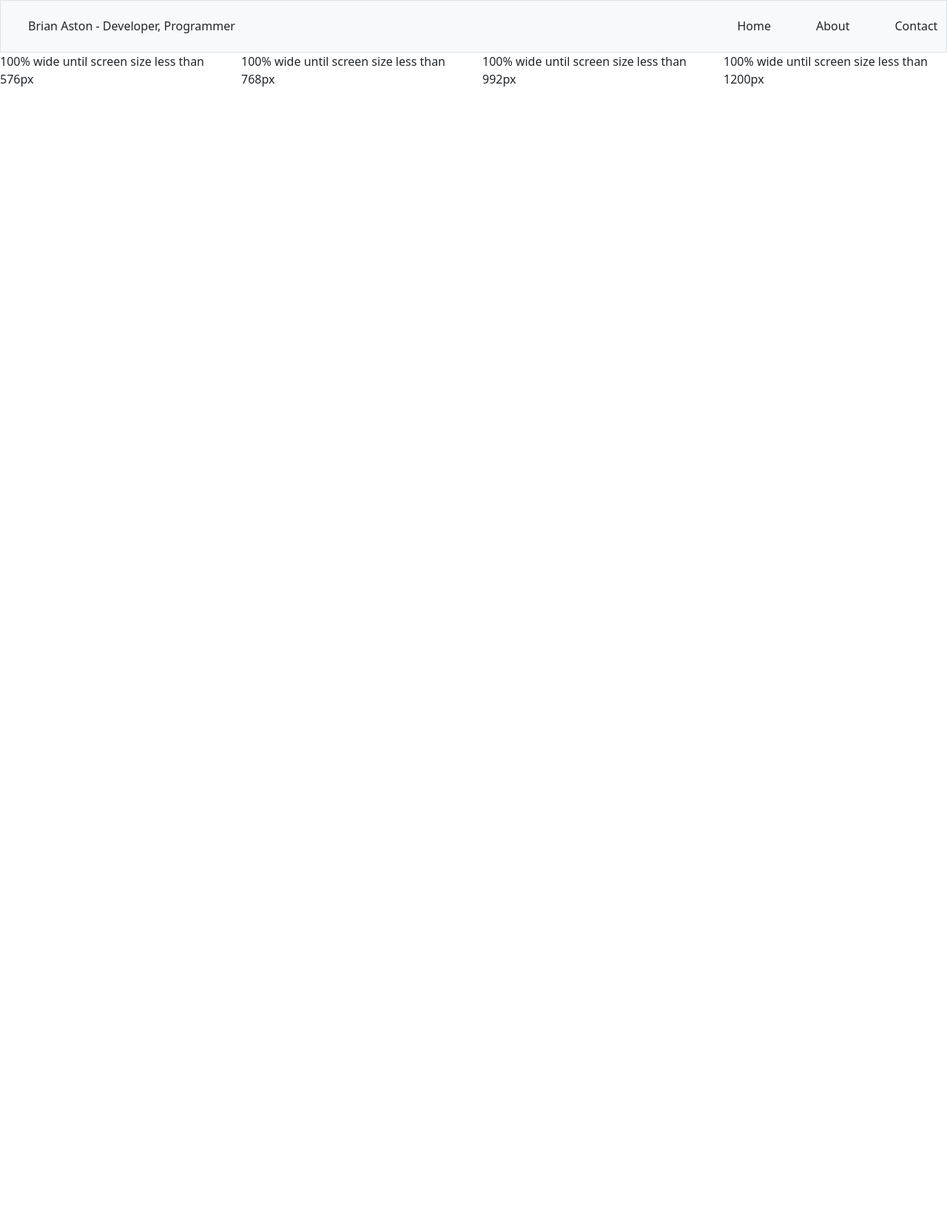
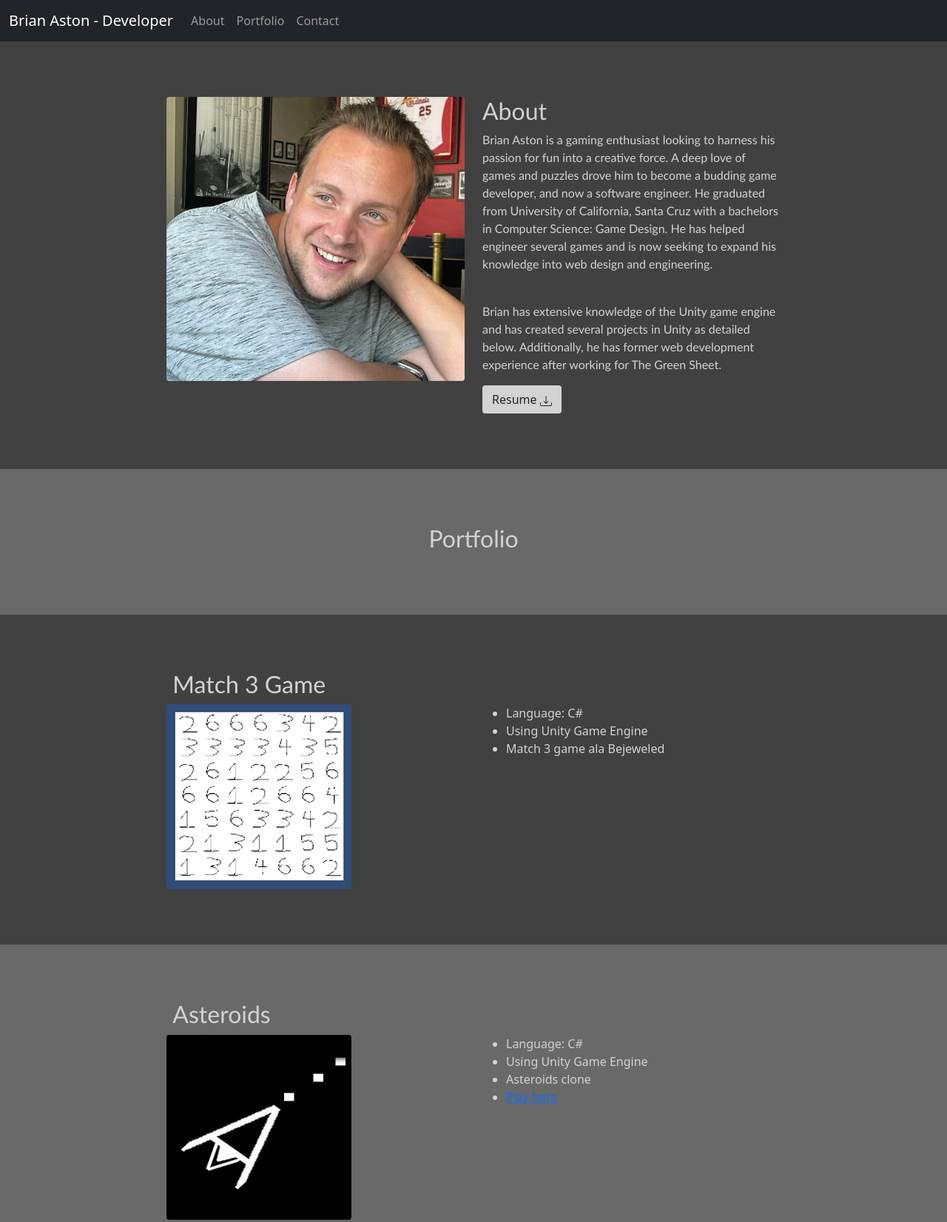
Before and after one commit to astonbdev/bastonweb, a plain HTML site: page index.html in a window 1280 px wide. Shown: the top 1652 px of the page at 74% size. Before the commit the page ends 800 px from the top, so only its background shows below. Drawn offline with nearby package versions, Linux system fonts and the light colour scheme.

Commit message:
v.01 of resume site

```diff
--- a/index.html
+++ b/index.html
@@ -1,3 +1,7 @@
+<!-- implement bootstrap navbar
+!add resume download
+add TODO javascript games
+!add contact section-->
 <!doctype html>
 <html lang="en">
   <head>
@@ -6,39 +10,146 @@
     <meta name="viewport" content="width=device-width, initial-scale=1">
 
     <!-- Bootstrap CSS -->
+
     <link href="https://cdn.jsdelivr.net/npm/bootstrap@5.1.3/dist/css/bootstrap.min.css" rel="stylesheet" integrity="sha384-1BmE4kWBq78iYhFldvKuhfTAU6auU8tT94WrHftjDbrCEXSU1oBoqyl2QvZ6jIW3" crossorigin="anonymous">
-    <link rel="stylesheet" href="nav.css">
+    <link rel="stylesheet" href="styling.css">
 
     <title>Brian Aston - Developer, Programmer</title>
   </head>
   <body>
-    <div class="container-fluid bg-light border">
-      <div class ="row">
-        <div class="col-md-9 align-top">
-          <h1>Brian Aston - Developer, Programmer</h1>
+    <!--NAVBAR-->
+    <!--
+      much of this code is derived from example 1 @
+      https://getbootstrap.com/docs/5.0/components/navbar/
+      need to review css classes to understand all of the mechanics at work here-->
+
+    <nav class="navbar navbar-expand-md sticky-top bg-dark navbar-dark">
+      <div class="container-fluid">
+        <a href="#" class="navbar-brand">Brian Aston - Developer</a>
+        <button class="navbar-toggler" type="button" data-bs-toggle="collapse" data-bs-target="#navbarSupportedContent" aria-controls="navbarSupportedContent" aria-expanded="false" aria-label="Toggle navigation">
+          <span class="navbar-toggler-icon"></span>
+        </button>
+        <div class="collapse navbar-collapse" id="navbarSupportedContent">
+          <ul class="navbar-nav me-auto mb-2 mb-lg-0">
+            <li class="nav-item">
+              <a href="#about" class="nav-link">About</a>
+            </li>
+            <li class="nav-item">
+              <a href="#portfolio" class="nav-link">Portfolio</a>
+            </li>
+            <li class="nav-item">
+              <a href="#contact" class="nav-link">Contact</a>
+            </li>
+          </ul>
         </div>
-        <div class = "col-md-1">
-          <h1>Home</h1>
+      </div>
+    </nav>
+    <!----- ABOUT CONTAINER-->
+    <span id="about"></span>
+      <div class="container-fluid dark-back">
+        <div class="row content justify-content-center">
+          <div class="col-md-4">
+            <img src="images/profile.png" class="rounded img-fluid height:50%">
+          </div>
+          <div class="col-md-4 justify-content-center">
+            <h1 class="hd justify-content-center">About</h1>
+              <p class="para">Brian Aston is a gaming enthusiast looking to harness his passion for fun into a creative force. A deep love of games and puzzles drove him to become a budding game developer, and now a software engineer.
+                He graduated from University of California, Santa Cruz with a bachelors in Computer Science: Game Design. He has helped engineer several games and is now seeking to expand his knowledge into web design and engineering.</p>
+              <br>
+              <p class="para">Brian has extensive knowledge of the Unity game engine and has created several projects in Unity as detailed below. Additionally, he has former web development experience after working for
+                The Green Sheet.
+              </p>
+              <a href="docs/BrianAstonResume.pdf" download><button type="button" class="btn btn-style">Resume   <i class="bi bi-download"><svg xmlns="http://www.w3.org/2000/svg" width="16" height="16" fill="currentColor" class="bi bi-download" viewBox="0 0 16 16">
+                <path d="M.5 9.9a.5.5 0 0 1 .5.5v2.5a1 1 0 0 0 1 1h12a1 1 0 0 0 1-1v-2.5a.5.5 0 0 1 1 0v2.5a2 2 0 0 1-2 2H2a2 2 0 0 1-2-2v-2.5a.5.5 0 0 1 .5-.5z"/>
+                <path d="M7.646 11.854a.5.5 0 0 0 .708 0l3-3a.5.5 0 0 0-.708-.708L8.5 10.293V1.5a.5.5 0 0 0-1 0v8.793L5.354 8.146a.5.5 0 1 0-.708.708l3 3z"/>
+              </svg></i></button></a>
+          </div>
         </div>
-        <div class = "col-md-1">
-          <h1>About</h1>
+      </div>
+
+    <!---- PORTFOLIO CONTAINER-->
+    <!--Title-->
+    <div id="portfolio" class ="container-fluid">
+      <div class="row content justify-content-center light-back">
+        <div class="col-md-12">
+          <h1 class="hd separator">Portfolio</h1>
         </div>
-        <div class = "col-md-1">
-          <h1>Contact</h1>
+      </div>
+      <!--row1-->
+      <div id="Match3" class="row content justify-content-center dark-back">
+        <div class="row justify-content-center">
+          <div class="col-md-8">
+            <h1 class="hd">Match 3 Game</h1>
+          </div>
         </div>
-
+        <div id="Match-img" class="col-md-4">
+          <img src="images/match3.png" class="rounded img-fluid">
+        </div>
+        <div class="col-md-4">
+          <ul>
+            <li>Language: C#</li>
+            <li>Using Unity Game Engine</li>
+            <li>Match 3 game ala Bejeweled</li>
+          </ul>
+        </div>
+      </div>
+      <!--row2-->
+      <div id="Asteroids" class="row content justify-content-center light-back">
+        <div class="row justify-content-center">
+          <div class="col-md-8">
+            <h1 class="hd">Asteroids</h1>
+          </div>
+        </div>
+        <div id="Asteroids-img" class="col-md-4">
+          <img src="images/Asteroids.png" class="rounded img-fluid">
+        </div>
+        <div class="col-md-4">
+          <ul>
+            <li>Language: C#</li>
+            <li>Using Unity Game Engine</li>
+            <li>Asteroids clone</li>
+            <li><a href src="https://www.kongregate.com/games/b_aston/asteroid-field">Play here</a></li>
+          </ul>
+        </div>
+      </div>
+      <!--row3-->
+      <div id="Slots" class="row content justify-content-center dark-back">
+        <div class="row justify-content-center">
+          <div class="col-md-8">
+            <h1 class="hd">Slot Reel Emulator</h1>
+          </div>
+        </div>
+        <div id="slots-img" class="col-md-4">
+          <img src="images/slots.png" class="rounded img-fluid">
+        </div>
+        <div class="col-md-4">
+          <ul>
+            <li>Language: C#</li>
+            <li>Using Unity Game Engine</li>
+            <li>Emulates a slot reel using JSON results</li>
+          </ul>
+        </div>
       </div>
     </div>
 
-    <div class="row">
-    <div class="col-md-3">100% wide until screen size less than 576px</div>
-    <div class="col-md-3">100% wide until screen size less than 768px</div>
-    <div class="col-md-3">100% wide until screen size less than 992px</div>
-    <div class="col-md-3">100% wide until screen size less than 1200px</div>
+    <!--CONTACT-->
+    <div id="contact" class="container-fluid">
+      <div class="row justify-content-center light-back">
+        <div class="col-md-4 justify-content-center">
+          <h1 class="hd">Email</h1>
+          <img src="images/mail.png" class="mail-icon">
+          <p class="para">astonb.dev@gmail.com</p>
+        </div>
+        <div class = "col-md-4 justify-content-center">
+          <div class="badge-base LI-profile-badge" data-locale="en_US" data-size="medium" data-theme="dark" data-type="VERTICAL" data-vanity="brian-aston-a4ab2181" data-version="v1"></div>
+        </div>
+      </div>
     </div>
 
 
     <!-- Bootstrap JS w/ Popper-->
     <script src="https://cdn.jsdelivr.net/npm/bootstrap@5.1.3/dist/js/bootstrap.bundle.min.js" integrity="sha384-ka7Sk0Gln4gmtz2MlQnikT1wXgYsOg+OMhuP+IlRH9sENBO0LRn5q+8nbTov4+1p" crossorigin="anonymous"></script>
+    <!--linkedin badge script-->
+    <script src="https://platform.linkedin.com/badges/js/profile.js" async defer type="text/javascript"></script>
   </body>
 </html>
--- a/nav.css
+++ /dev/null
@@ -1,5 +0,0 @@
-h1{
-    font-size:medium;
-    padding:25px;
-    margin:0px;
-}
--- /dev/null
+++ b/styling.css
@@ -0,0 +1,86 @@
+/** this deserves more organization that currently present**/
+
+.nav{
+    font-size:medium;
+    font-family: 'Trebuchet MS', 'Lucida Sans Unicode', 'Lucida Grande', 'Lucida Sans', Arial, sans-serif;
+    background-color: #818181;
+    color:#d3d3d3;
+    margin:0px;
+}
+
+
+.nav-blanket{
+    background-color: #818181;
+    color:#d3d3d3;
+}
+
+.nav-link{
+    color:#d3d3d3;
+}
+
+
+.content{
+    padding-top: 75px;
+    padding-bottom: 75px;
+}
+
+.hd{
+    font-size: xx-large;
+    font-family: 'Trebuchet MS', 'Lucida Sans Unicode', 'Lucida Grande', 'Lucida Sans', Arial, sans-serif;
+    color: #d3d3d3;
+}
+
+.para{
+    font-size: medium;
+    font-family: 'Trebuchet MS', 'Lucida Sans Unicode', 'Lucida Grande', 'Lucida Sans', Arial, sans-serif;
+    color: #d3d3d3;
+}
+
+.bg{
+    border-color: #414141;
+}
+
+.profile-pic{
+    width: 40%;
+    height:40%;
+}
+
+li{
+    color:#d3d3d3;
+}
+
+.nav-link:hover{
+    color: #414141;
+    text-decoration: none;
+}
+
+.navbar-brand{
+    color:#d3d3d3
+}
+.navbar-brand:hover{
+    color:#414141;
+}
+a:hover{
+    color:#414141;
+}
+
+.light-back{
+    background: #696969;
+}
+
+.dark-back{
+    background: #414141;
+}
+
+.separator{
+    text-align: center;
+}
+
+.mail-icon{
+    width: 125px;
+    height: 90px;
+}
+
+.btn-style{
+    background: #d3d3d3;
+}
```
Also changed, not shown: images/Asteroids.png (added), images/mail.png (added), images/match3.png (added), images/profile.png (added), images/slots.png (added), 1 other file.
